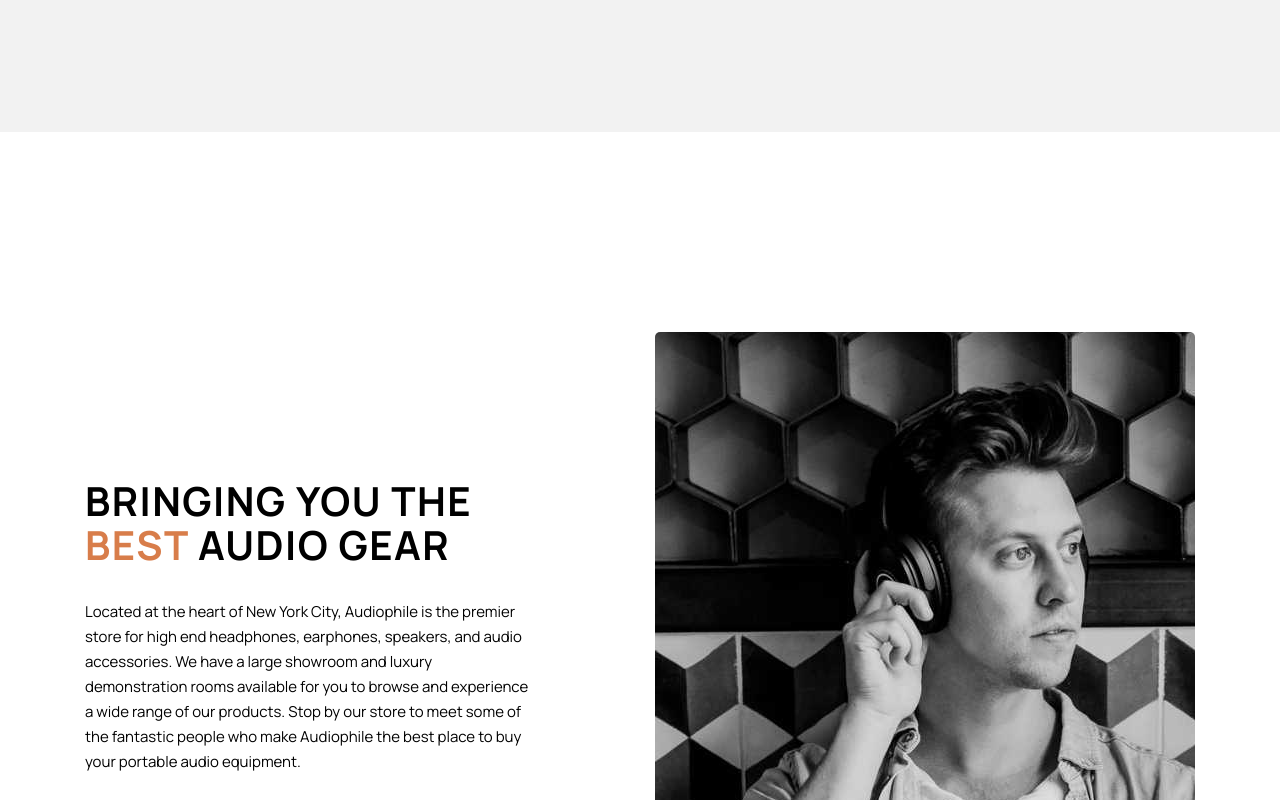
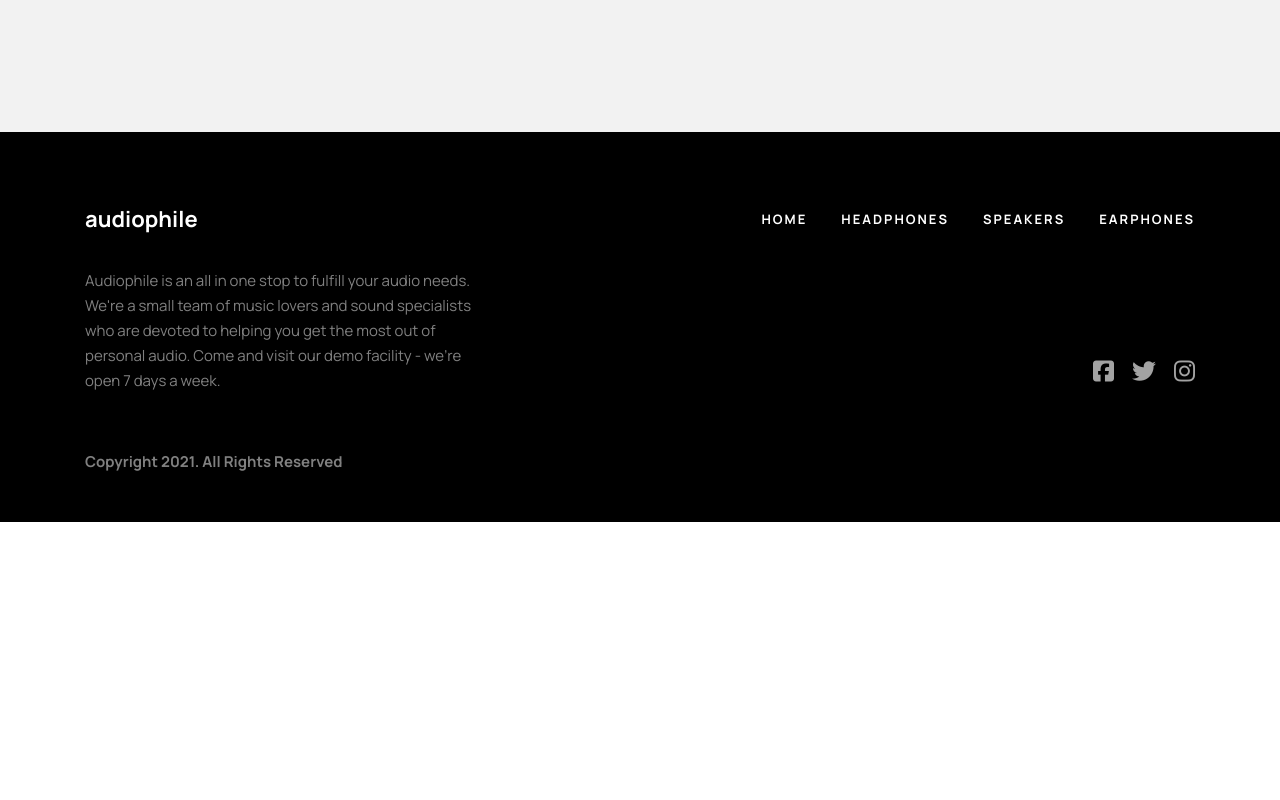
Before and after one commit to az1zbek2313/audiophiles, a React (Vite) app: page /checkout/1 in a window 1280 px wide. Shown: the part 1360-2160 px from the top of the page. After the commit the page ends 1882 px from the top, so only its background shows below. Built offline with nearby package versions, Linux system fonts and the light colour scheme; no server answers; sample sign-in values are in the browser's storage.

Commit message:
Routerlardagi biroz muommolar to'g'rilandi

```diff
--- a/src/App.jsx
+++ b/src/App.jsx
@@ -1,3 +1,4 @@
+// App.jsx
 import { Routes, Route, useNavigate } from 'react-router-dom';
 import SignUp from "./pages/SignUp"
 import Login from "./pages/Login"
@@ -11,25 +12,24 @@
 import Layout from './Layout/Layout';
 import { useEffect, useState } from 'react';
 
-
-function ProtectedRoute({children, redirectTo="/login", isAuthenticated}) {
+function ProtectedRoute({ children, redirectTo = "/login", isAuthenticated }) {
   const navigate = useNavigate();
 
-  if (!isAuthenticated) {
-    navigate(redirectTo);
-  }
+  useEffect(() => {
+    if (!isAuthenticated) {
+      navigate(redirectTo);
+    }
+  }, [isAuthenticated, navigate, redirectTo]);
 
   return children;
 }
 
 function App() {
-  const [token, setToken] = useState('');
+  const [token, setToken] = useState(localStorage.getItem('token') || '');
 
   useEffect(() => {
-    if (localStorage.getItem('token')) {
-      setToken(localStorage.getItem('token'));
-    } else {
-      setToken(false)
+    if (!localStorage.getItem('token')) {
+      setToken('');
     }
   }, [])
 
@@ -38,8 +38,7 @@
       <Routes>
         {/* Public Routes */}
         <Route path='/registr' element={<SignUp/>}></Route>
-        <Route path='/login' element={<Login/>}></Route>
-
+        <Route path='/login' element={<Login setToken={setToken} />}></Route>
 
         {/* Protected Routes */}
         <Route element={<Layout/>}>
@@ -68,12 +67,12 @@
                 <About></About>
             </ProtectedRoute>
           }></Route>
-          <Route path='/checkout/:id' element={
+        </Route>
+        <Route path='/checkout/:id' element={
             <ProtectedRoute isAuthenticated={token ? true : false}>
                 <Checkout></Checkout>
             </ProtectedRoute>
           }></Route>
-        </Route>
       </Routes>
     </>
   )
--- a/src/pages/Checkout/index.jsx
+++ b/src/pages/Checkout/index.jsx
@@ -168,7 +168,13 @@
       zipCode.current.value = ''
       city.current.value = ''
       country.current.value = ''
-      setError7(false)
+      setError1(false);
+      setError2(false);
+      setError3(false);
+      setError4(false);
+      setError5(false);
+      setError6(false);
+      setError7(false);
       console.log(user);
       window.scrollTo({
         top: 0,
@@ -180,6 +186,36 @@
 
   return (
     <div className={!add ? styles.wrapper : styles.wrapper1}>
+      <header className={styles.header}>
+        <nav className={styles.navbar}>
+          <Link className={styles.logo}>audiophile</Link>
+          <ul className={styles.listGroup}>
+            <li className={styles.list}>
+              <Link className={styles.link} to={"/"}>
+                Home
+              </Link>
+            </li>
+            <li className={styles.list}>
+              <Link className={styles.link} to={"/headphones"}>
+                Headphones
+              </Link>
+            </li>
+            <li className={styles.list}>
+              <Link className={styles.link} to={"/speakers"}>
+                Speakers
+              </Link>
+            </li>
+            <li className={styles.list}>
+              <Link className={styles.link} to={"/earphones"}>
+                Earphones
+              </Link>
+            </li>
+          </ul>
+          <Link>
+            <i className={`fa-solid fa-cart-shopping ${styles.cart}`}></i>
+          </Link>
+        </nav>
+      </header>
 
       <main className={styles.main}>
       {
@@ -309,6 +345,65 @@
         </div>
       </main>
 
+      <footer className={styles.footer}>
+        <div className={styles.footerContainer}>
+          <nav className={styles.navbar}>
+            <Link className={styles.logo}>audiophile</Link>
+            <ul className={styles.listGroup}>
+              <li className={styles.list}>
+                <Link className={styles.link} to={"/"}>
+                  Home
+                </Link>
+              </li>
+              <li className={styles.list}>
+                <Link className={styles.link} to={"/headphones"}>
+                  Headphones
+                </Link>
+              </li>
+              <li className={styles.list}>
+                <Link className={styles.link} to={"/speakers"}>
+                  Speakers
+                </Link>
+              </li>
+              <li className={styles.list}>
+                <Link className={styles.link} to={"/earphones"}>
+                  Earphones
+                </Link>
+              </li>
+            </ul>
+          </nav>
+          <div className={styles.footerDiv}>
+            <section className={styles.footerText}>
+              <p className={styles.text}>
+                Audiophile is an all in one stop to fulfill your audio needs.
+                We're a small team of music lovers and sound specialists who are
+                devoted to helping you get the most out of personal audio. Come
+                and visit our demo facility - we’re open 7 days a week.
+              </p>
+              <span className={styles.span}>
+                Copyright 2021. All Rights Reserved
+              </span>
+            </section>
+            <article className={styles.icons}>
+              <Link>
+                <i
+                  className={`fa-brands fa-square-facebook fa-fade ${styles.iconn}`}
+                ></i>
+              </Link>
+              <Link>
+                <i
+                  className={`fa-brands fa-twitter fa-fade ${styles.iconn}`}
+                ></i>
+              </Link>
+              <Link>
+                <i
+                  className={`fa-brands fa-instagram fa-fade ${styles.iconn}`}
+                ></i>
+              </Link>
+            </article>
+          </div>
+        </div>
+      </footer>
     </div>
   );
 }
--- a/src/pages/Login/index.jsx
+++ b/src/pages/Login/index.jsx
@@ -1,13 +1,13 @@
+// Login.jsx
 import React, { useRef, useState } from 'react'
 import icon from "../../assets/image/home/image-removebg-preview-headphones.svg"
 import styles from "./style.module.css"
 import { useGoogleLogin } from '@react-oauth/google';
-// import { jwtDecode } from "jwt-decode";
 import { useNavigate, Link } from 'react-router-dom';
 import { Alert } from '@mui/material';
 import axios from 'axios';
 
-function Login() {
+function Login({ setToken }) {
   const [loading, setLoading] = useState(null)
   const [error, setError] = useState(false);
   const [words, setWords] = useState('');
@@ -57,10 +57,11 @@
       })
        .then(res => res.json())
        .then(data => {
-        if (data.id) {
-          localStorage.setItem('token', JSON.stringify(data.accessToken));
-          navigate('/')
-        }
+          if (data.id) {
+            localStorage.setItem('token', JSON.stringify(data.accessToken));
+            setToken(data.accessToken);
+            navigate('/')
+          }
           if (data.message == "User Not found.") {
             setError(true);
             setWords(data.message);
@@ -87,6 +88,7 @@
       try {
         const res = await axios.get(
           localStorage.setItem("token", JSON.stringify(response.code)),
+          setToken(response.code),
           navigate("/")
         )
         console.log(res);
```
